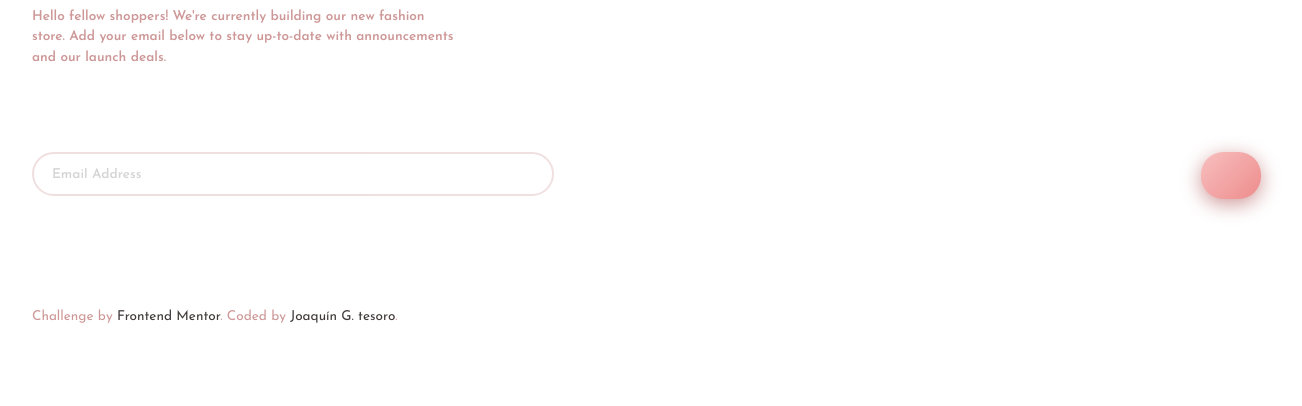
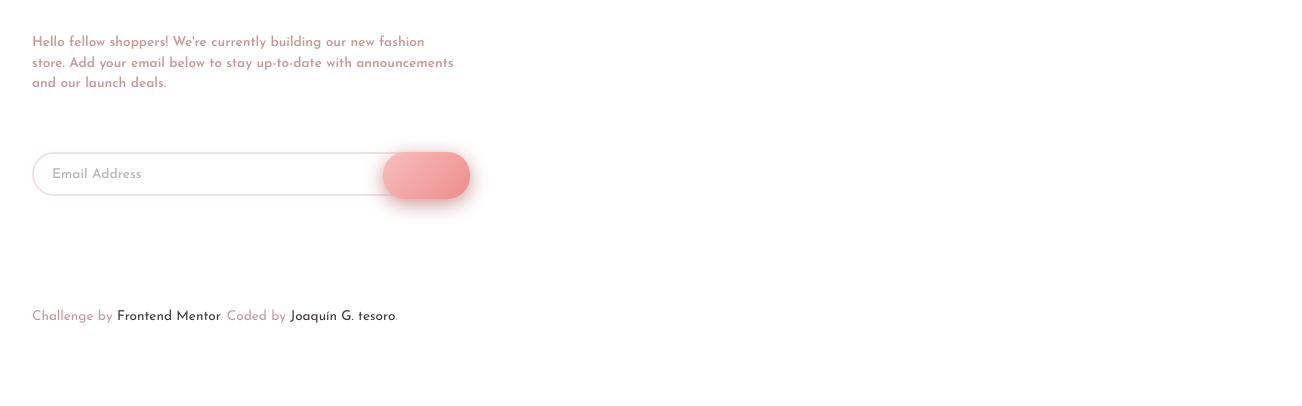
Before and after one commit to JoaquinGTesoro/Base-Apparel-Project, a plain HTML site: page index.html in a window 1536 px wide. Shown: the part 394-800 px from the top of the page, without its empty margins (137-1439 px from the left). Drawn offline with Linux system fonts and the light colour scheme.

Commit message:
finished desktop layout and elements, and its responsive in big screens

```diff
--- a/style.scss
+++ b/style.scss
@@ -94,6 +94,17 @@ main {
         background-position: cover;
         grid-area: image;
     }
+
+    @media (min-width: 1500px) {
+        width: 40%;
+        max-width: 560px;
+        height: 100vh;
+        max-height: 800px;
+        position: absolute;
+        right: 10%;
+        top: 50%;
+        transform: translateY(-50%);
+    }
 }
 
 .hero-img {
@@ -135,6 +146,8 @@ footer {
     height: 5.25%;
     color: var(--prDesaturatedRed);
     font-size: 0.85em;
+    position: absolute;
+    bottom: 0;
 
     grid-area: footer;
 
@@ -145,6 +158,7 @@ footer {
 
     @media(min-width: 700px) {
         padding: 0;
+        position: relative;
     }
 }
 
@@ -154,7 +168,7 @@ footer {
 
 .title {
     max-width: 20ch;
-    font-size: 2.25em;
+    font-size: clamp(2.5em, 6vw, 3.5em);
     letter-spacing: 0.3em;
     text-transform: uppercase;
     margin-top: 15.5%;
@@ -177,6 +191,10 @@ footer {
     margin-bottom: 8.5%;
 
     grid-area: description;
+
+    @media(min-width: 700px) {
+        margin-top: 10%;
+    }
 }
 
 @media(min-width: 700px) {
@@ -190,21 +208,21 @@ footer {
     width: 100%;
     display: flex;
     grid-area: form;
+    max-width: 27em;
 
     input {
         width: 100%;
         padding: 1em 0 1em 1em;
         border-radius: 50px;
-        border: solid 2px var(--prDesaturatedRed);
+        border: solid 2px rgba(206, 151, 151, 0.3);
         color: var(--prDesaturatedRed);
         font-family: 'Josefin Sans', sans-serif;
         background: transparent;
         font-weight: 600;
         font-size: .85em;
-        opacity: 0.3;
 
         &::placeholder {
-            opacity: 1;
+            opacity: 0.5;
         }
     }
 
@@ -217,6 +235,16 @@ footer {
         position: absolute;
         right: 9%;
         box-shadow: 0px 5px 20px 0px var(--prDesaturatedRed);
+        transition: all 500ms;
+
+        @media(min-width: 700px) {
+            width: 6.5em;
+            left: 40%;
+        }
+
+        @media(min-width: 1300px) {
+            left: 520px;
+        }
     }
 }
 
@@ -227,7 +255,6 @@ footer {
 .email-form {
     button:hover,
     button:focus {
-        background-image: none;
-        background-color: hsl(0, 80%, 86%);
+        @include gradient(hsl(0, 80%, 86%), hsl(0, 80%, 86%));
     }
 }
```
Also changed, not shown: style.css.
